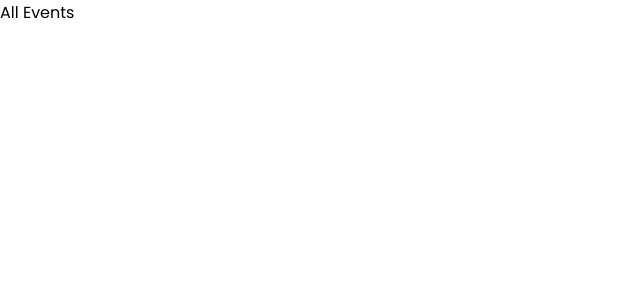
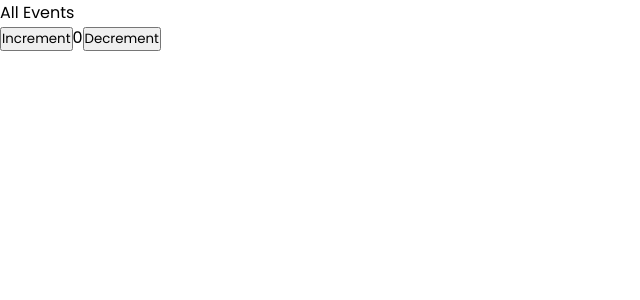
Before and after one commit to IguanasEverywhere/collab-organizer, a React (Create React App) app in the folder client/: page /events in a window 1280 px wide. Shown: the top 300 px of the page, without its empty margins (0-640 px from the left). Built offline with nearby package versions, Linux system fonts and the light colour scheme.

Commit message:
Add redux with counter placeholder

```diff
--- a/client/package.json
+++ b/client/package.json
@@ -4,16 +4,20 @@
   "private": true,
   "proxy": "http://localhost:5555",
   "dependencies": {
+    "@reduxjs/toolkit": "^2.0.1",
     "@testing-library/jest-dom": "^5.17.0",
     "@testing-library/react": "^13.4.0",
     "@testing-library/user-event": "^13.5.0",
     "react": "^18.2.0",
     "react-dom": "^18.2.0",
+    "react-redux": "^9.0.4",
     "react-router-dom": "^5.2.0",
     "react-scripts": "5.0.1",
     "web-vitals": "^2.1.4"
   },
-  "devDependencies": {"@babel/plugin-proposal-private-property-in-object":"^7.21.11"},
+  "devDependencies": {
+    "@babel/plugin-proposal-private-property-in-object": "^7.21.11"
+  },
   "scripts": {
     "start": "react-scripts start",
     "build": "react-scripts build",
--- a/client/src/components/AllEvents/AllEvents.jsx
+++ b/client/src/components/AllEvents/AllEvents.jsx
@@ -1,9 +1,11 @@
 import React from 'react';
+import { Counter } from '../../features/Counter';
 
 function AllEvents() {
   return (
     <div>
       All Events
+      <Counter />
     </div>
   )
 }
--- /dev/null
+++ b/client/src/features/Counter.js
@@ -0,0 +1,28 @@
+import React from 'react'
+import { useSelector, useDispatch } from 'react-redux'
+import { decrement, increment } from './counterSlice'
+
+export function Counter() {
+  const count = useSelector(state => state.counter.value)
+  const dispatch = useDispatch()
+
+  return (
+    <div>
+      <div>
+        <button
+          aria-label="Increment value"
+          onClick={() => dispatch(increment())}
+        >
+          Increment
+        </button>
+        <span>{count}</span>
+        <button
+          aria-label="Decrement value"
+          onClick={() => dispatch(decrement())}
+        >
+          Decrement
+        </button>
+      </div>
+    </div>
+  )
+}
--- /dev/null
+++ b/client/src/features/counterSlice.js
@@ -0,0 +1,20 @@
+import { createSlice } from '@reduxjs/toolkit';
+
+export const counterSlice = createSlice({
+  name: 'counter',
+  initialState: {
+    value: 0
+  },
+  reducers: {
+    increment: state => {
+      state.value += 1
+    },
+    decrement: state => {
+      state.value -= 1
+    }
+  }
+})
+
+export const { increment, decrement } = counterSlice.actions
+
+export default counterSlice.reducer
--- a/client/src/index.js
+++ b/client/src/index.js
@@ -3,10 +3,14 @@ import App from "./components/App";
 import "./index.css";
 import { createRoot } from "react-dom/client";
 import { BrowserRouter } from 'react-router-dom';
+import store from './store';
+import { Provider } from 'react-redux';
 
 const container = document.getElementById("root");
 const root = createRoot(container);
 root.render(
-  <BrowserRouter>
-    <App />
-  </BrowserRouter>);
+  <Provider store={store}>
+    <BrowserRouter>
+      <App />
+    </BrowserRouter>
+  </Provider>);
--- /dev/null
+++ b/client/src/store.js
@@ -0,0 +1,8 @@
+import { configureStore } from '@reduxjs/toolkit';
+import counterReducer from './features/counterSlice';
+
+export default configureStore({
+  reducer: {
+    counter: counterReducer
+  }
+})
```
